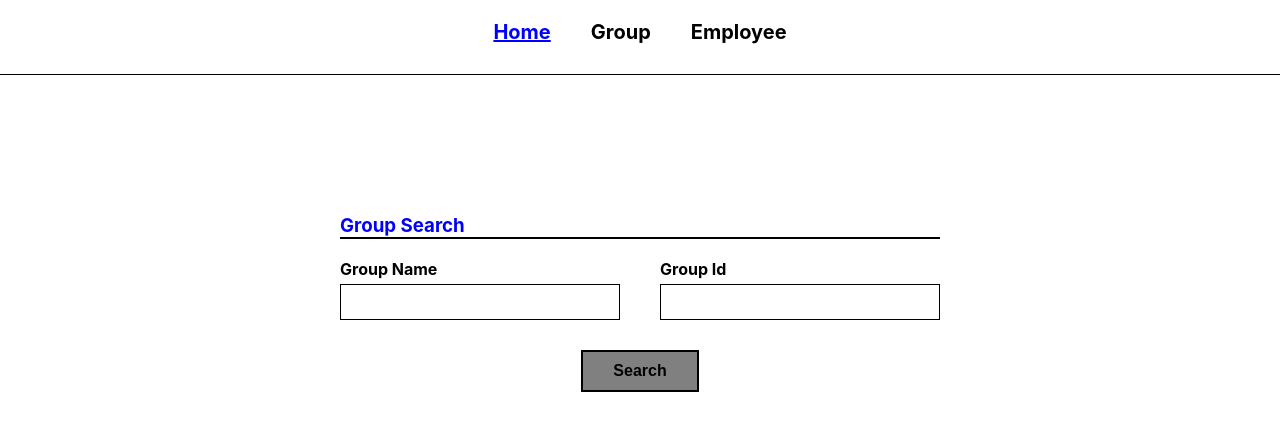
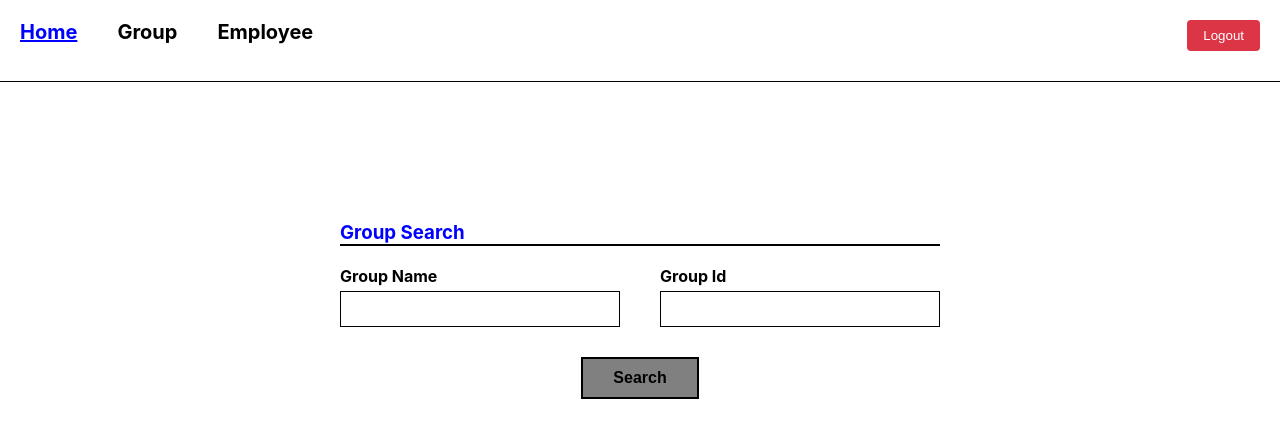
Before and after one commit to tsailu1974/bmas, a React (Create React App) app: page /app in a window 1280 px wide. Shown: the top 438 px of the page. Built offline with nearby package versions, Linux system fonts and the light colour scheme.

Commit message:
added environment variables

```diff
--- a/src/App.js
+++ b/src/App.js
@@ -8,7 +8,7 @@ function App() {
   return (
     <Router>
       <Routes>
-        <Route path="/" element={<LoginPage />} />
+        <Route path="/login" element={<LoginPage />} />
         <Route path="/app" element={<Dashboard />} />
       </Routes>
     </Router>
--- a/src/Dashboard.js
+++ b/src/Dashboard.js
@@ -7,6 +7,11 @@ const Dashboard = () => {
   const [employees, setEmployees] = useState([]);
   const [searchTriggered, setSearchTriggered] = useState(false);
   const [errorMessage, setErrorMessage] = useState("");
+
+  const handleLogout = () => {
+    localStorage.removeItem("token");
+    window.location.href = "/login"; // Redirect to login page
+  };
 
   const handleSearch = (e) => {
     e.preventDefault();
@@ -64,6 +69,21 @@ const Dashboard = () => {
             {tab}
           </span>
         ))}
+        <button
+          className="logout-button"
+          onClick={handleLogout}
+          style={{
+            marginLeft: 'auto',
+            padding: '8px 16px',
+            backgroundColor: '#dc3545',
+            color: 'white',
+            border: 'none',
+            borderRadius: '4px',
+            cursor: 'pointer'
+          }}
+        >
+          Logout
+        </button>
       </div>
       <hr className="underline" />
 
--- a/src/LoginPage.js
+++ b/src/LoginPage.js
@@ -14,7 +14,7 @@ const LoginPage = () => {
         setLoading(true);
 
         try{
-            const response = await fetch('http://localhost:5005/api/auth/login', {
+            const response = await fetch(`${REACT_APP_JWT_AUTH_API_URL}/auth/login`, {
                 method: 'POST',
                 headers: {
                     'Content-Type': 'application/json',
```
Also changed, not shown: 1 other file (tests, documents, lock files or other folders).
